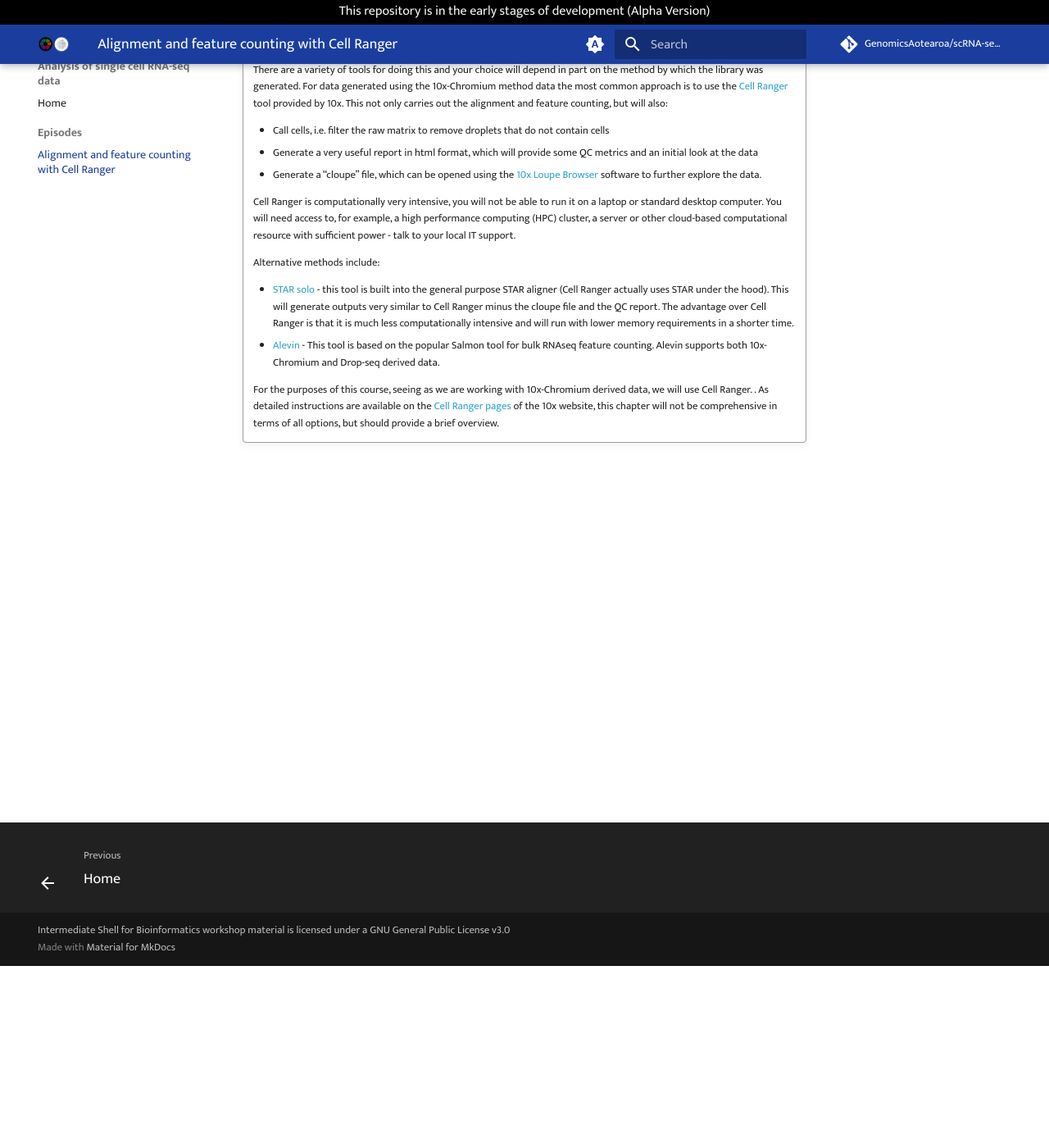
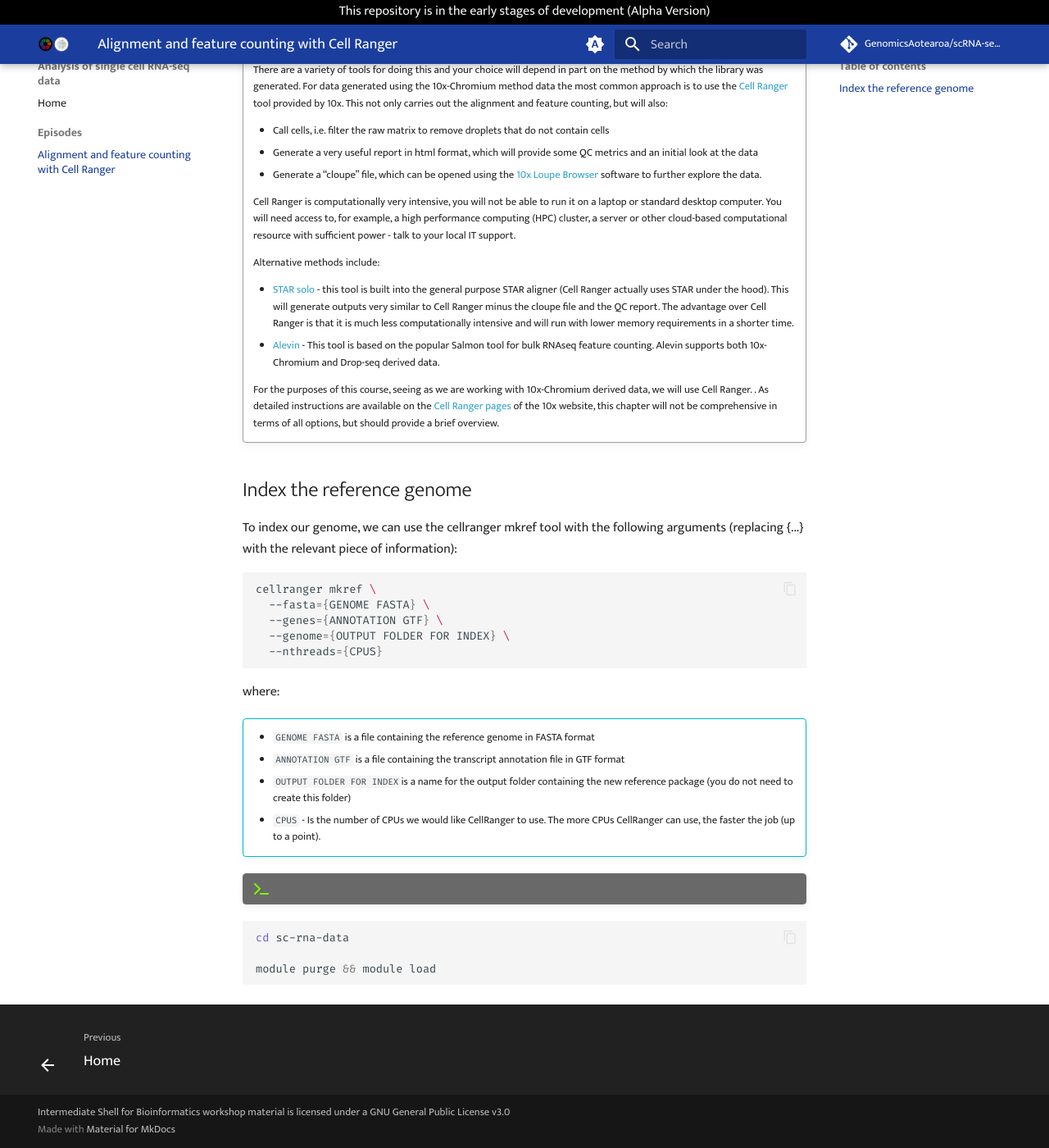
Before and after one commit to GenomicsAotearoa/scRNA-seq-data-analysis, an MkDocs documentation site: the page built from docs/episodes /1.md, in a window 1280 px wide and 1400 px high, scrolled down 222 px. Shown: the whole window at 82% size. Built offline with MkDocs 1.6.1 and Material for MkDocs 9.7.7, drawn with Linux system fonts in a browser that asks for light colours; comment, search, counter and statistics services are not loaded.

Commit message:
index the reference genome

````diff
--- a/docs/episodes /1.md
+++ b/docs/episodes /1.md
@@ -18,3 +18,32 @@
     - [Alevin](https://salmon.readthedocs.io/en/latest/alevin.html) - This tool is based on the popular Salmon tool for bulk RNAseq feature counting. Alevin supports both 10x-Chromium and Drop-seq derived data.
 
     For the purposes of this course, seeing as we are working with 10x-Chromium derived data, we will use Cell Ranger. . As detailed instructions are available on the [Cell Ranger pages](https://support.10xgenomics.com/single-cell-gene-expression/software/pipelines/latest/what-is-cell-ranger) of the 10x website, this chapter will not be comprehensive in terms of all options, but should provide a brief overview.
+
+## Index the reference genome
+
+To index our genome, we can use the cellranger mkref tool with the following arguments (replacing {...} with the relevant piece of information):
+
+```bash
+cellranger mkref \
+  --fasta={GENOME FASTA} \
+  --genes={ANNOTATION GTF} \
+  --genome={OUTPUT FOLDER FOR INDEX} \
+  --nthreads={CPUS}
+```
+where:
+
+!!! info ""
+
+    - `GENOME FASTA` is a file containing the reference genome in FASTA format
+    - `ANNOTATION GTF` is a file containing the transcript annotation file in GTF format
+    - `OUTPUT FOLDER FOR INDEX`is a name for the output folder containing the new reference package (you do not need to create this folder)
+    - `CPUS` - Is the number of CPUs we would like CellRanger to use. The more CPUs CellRanger can use, the faster the job (up to a point).
+
+!!! terminal "code"
+
+```bash
+cd sc-rna-data
+
+module purge && module load
+
+```
````
